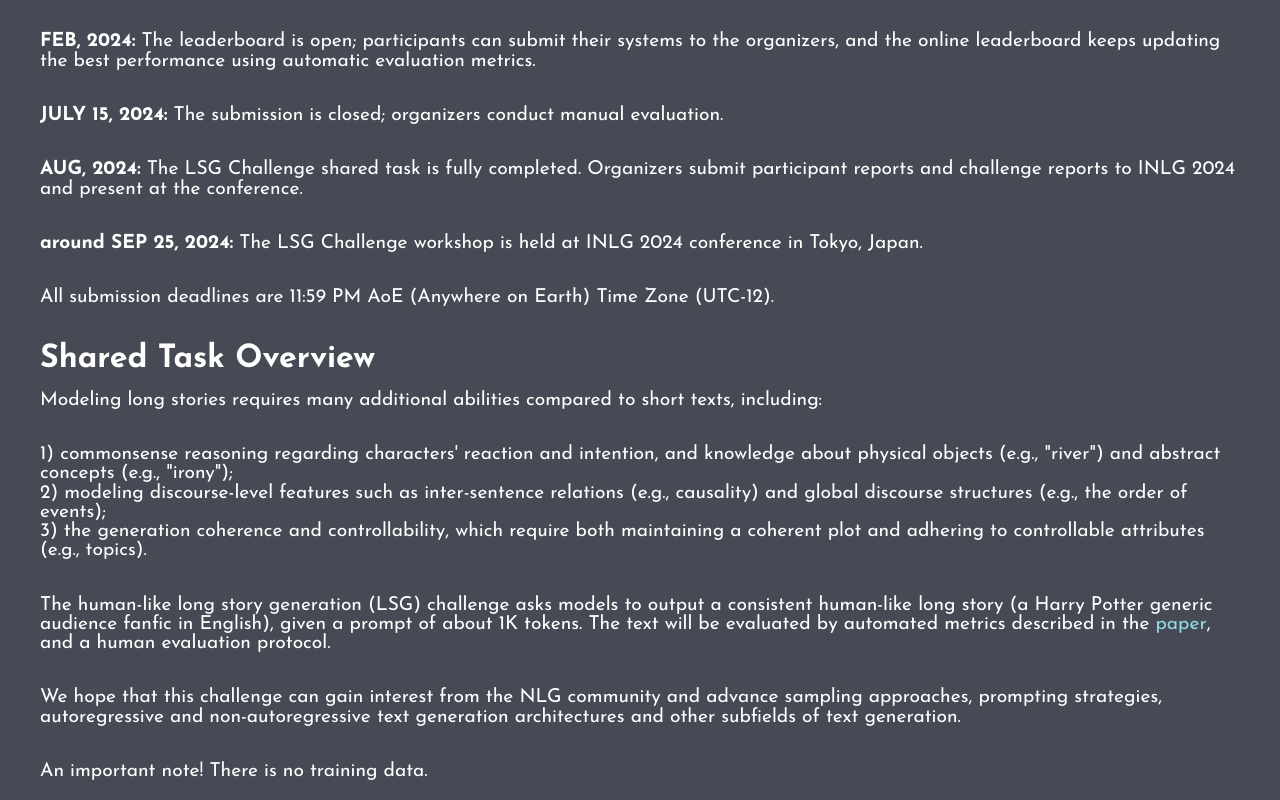
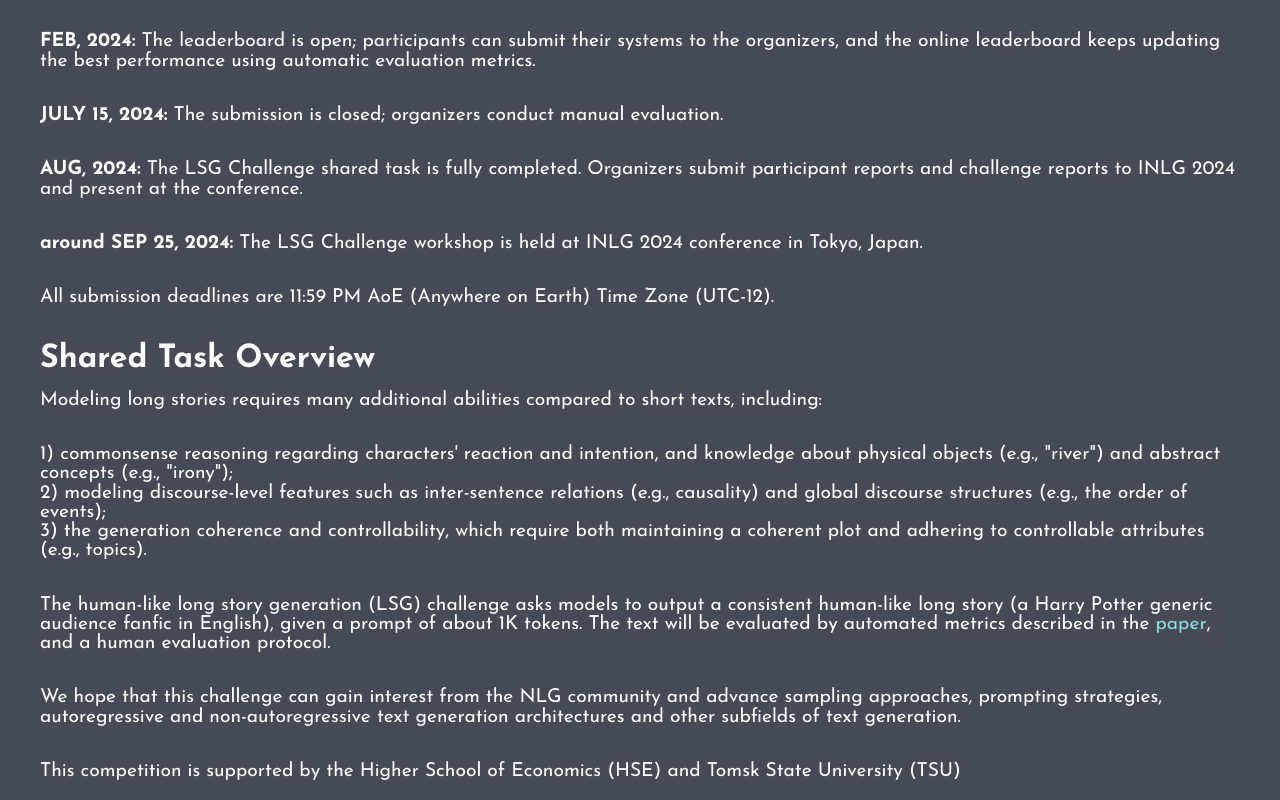
Before and after one commit to NazarovNikita1/LSGC, a Vue app: page / in a window 1280 px wide. Shown: the part 438-1238 px from the top of the page. Built offline with nearby package versions, Linux system fonts and the light colour scheme; what vue-particles would draw is missing.

Commit message:
Update HomePage.vue

```diff
--- a/src/views/HomePage.vue
+++ b/src/views/HomePage.vue
@@ -70,7 +70,7 @@
       text generation.
     </p>
     <p class="program-step">
-      An important note! There is no training data.
+      This competition is supported by the Higher School of Economics (HSE) and Tomsk State University (TSU)
     </p>
     </div>
   </div>
```
